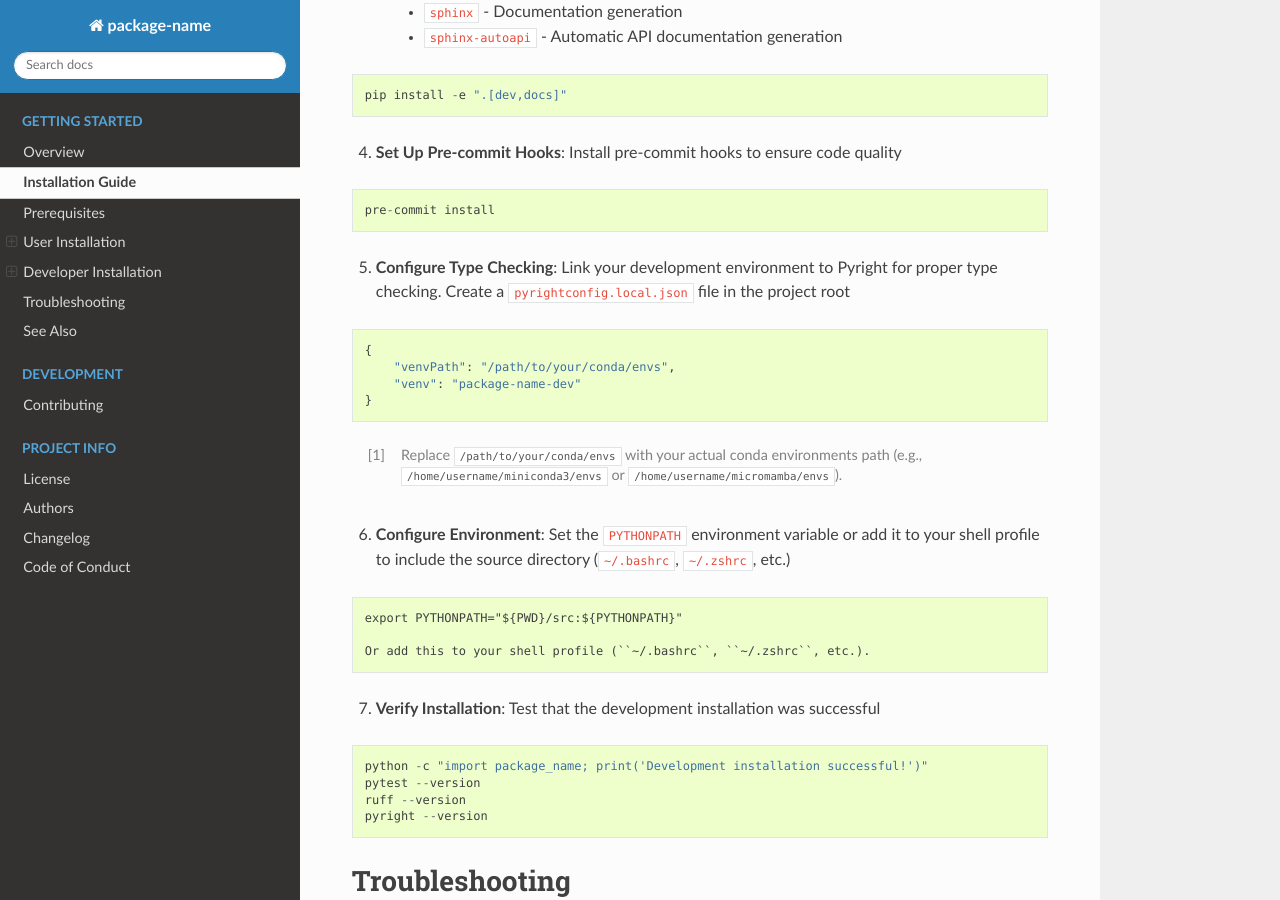
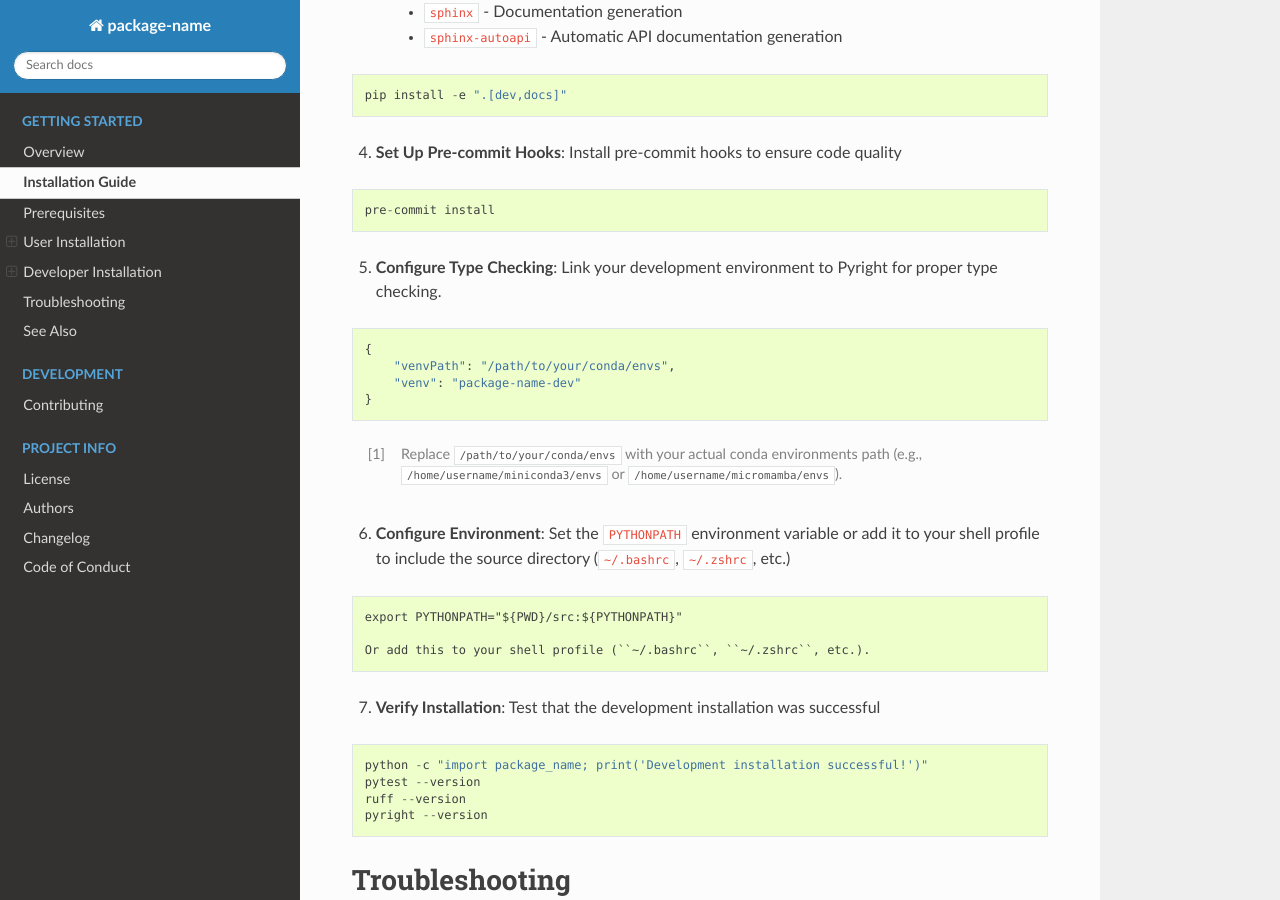
Before and after one commit to j-moralejo-pinas/python-boilerplate, a Sphinx documentation site: the page built from docs/installation.rst, in a window 1280 px wide and 900 px high, scrolled down 2806 px. Built offline with Sphinx 7.4.7 and the Read the Docs theme 3.1.0, drawn with Linux system fonts in a browser that asks for light colours; formulas are drawn with MathJax 3; pages that are not in the unit, such as notebooks, are missing from menus; the version number could not be read and is left out.

Commit message:
- Changed: Configure repo scripts

```diff
--- a/docs/installation.rst
+++ b/docs/installation.rst
@@ -144,7 +144,7 @@ Development Setup
 
     pre-commit install
 
-5. **Configure Type Checking**: Link your development environment to Pyright for proper type checking. Create a ``pyrightconfig.local.json`` file in the project root
+5. **Configure Type Checking**: Link your development environment to Pyright for proper type checking.
 
 .. code-block::
 
```
Also changed, not shown: 3 other files.
